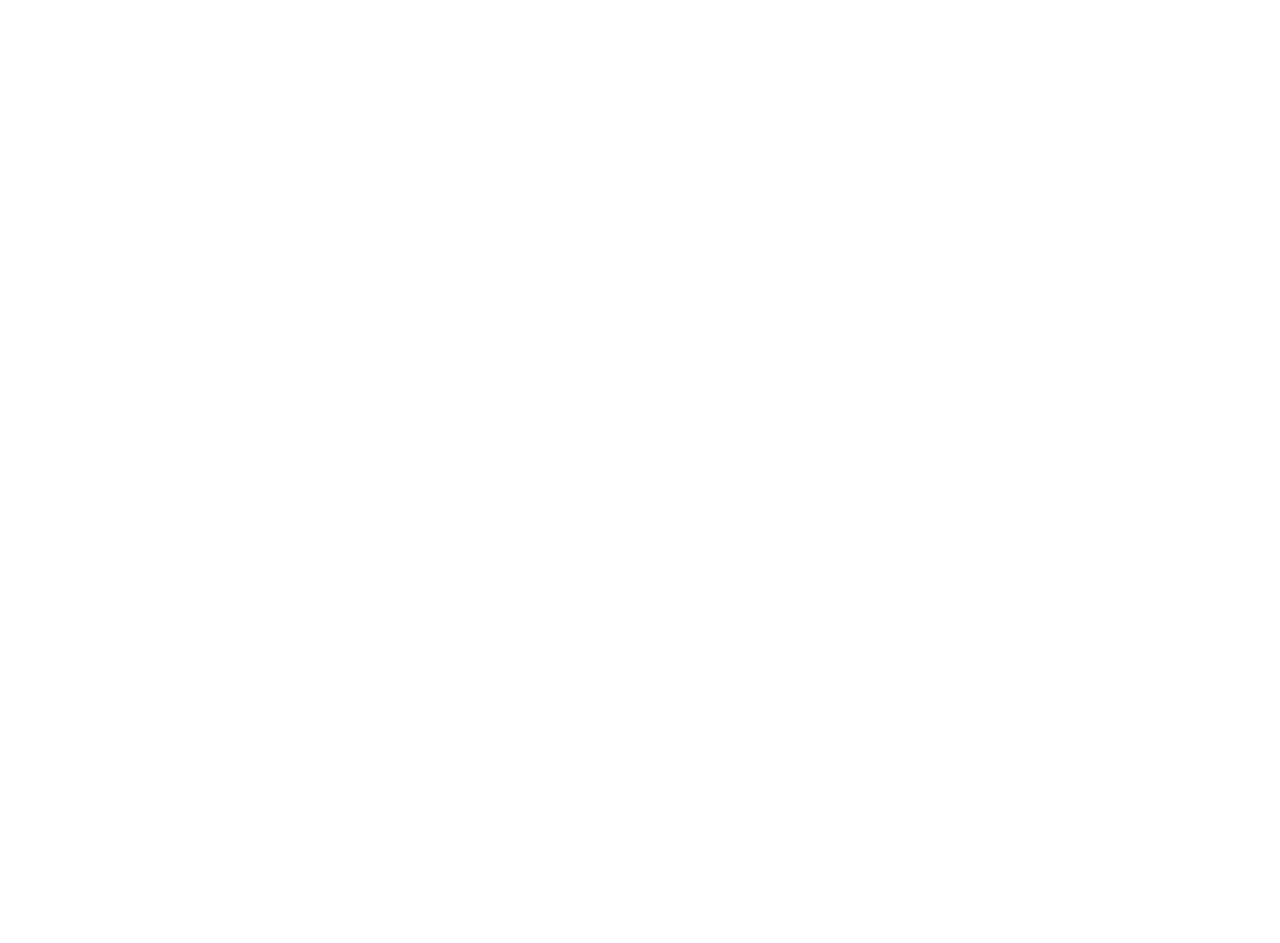
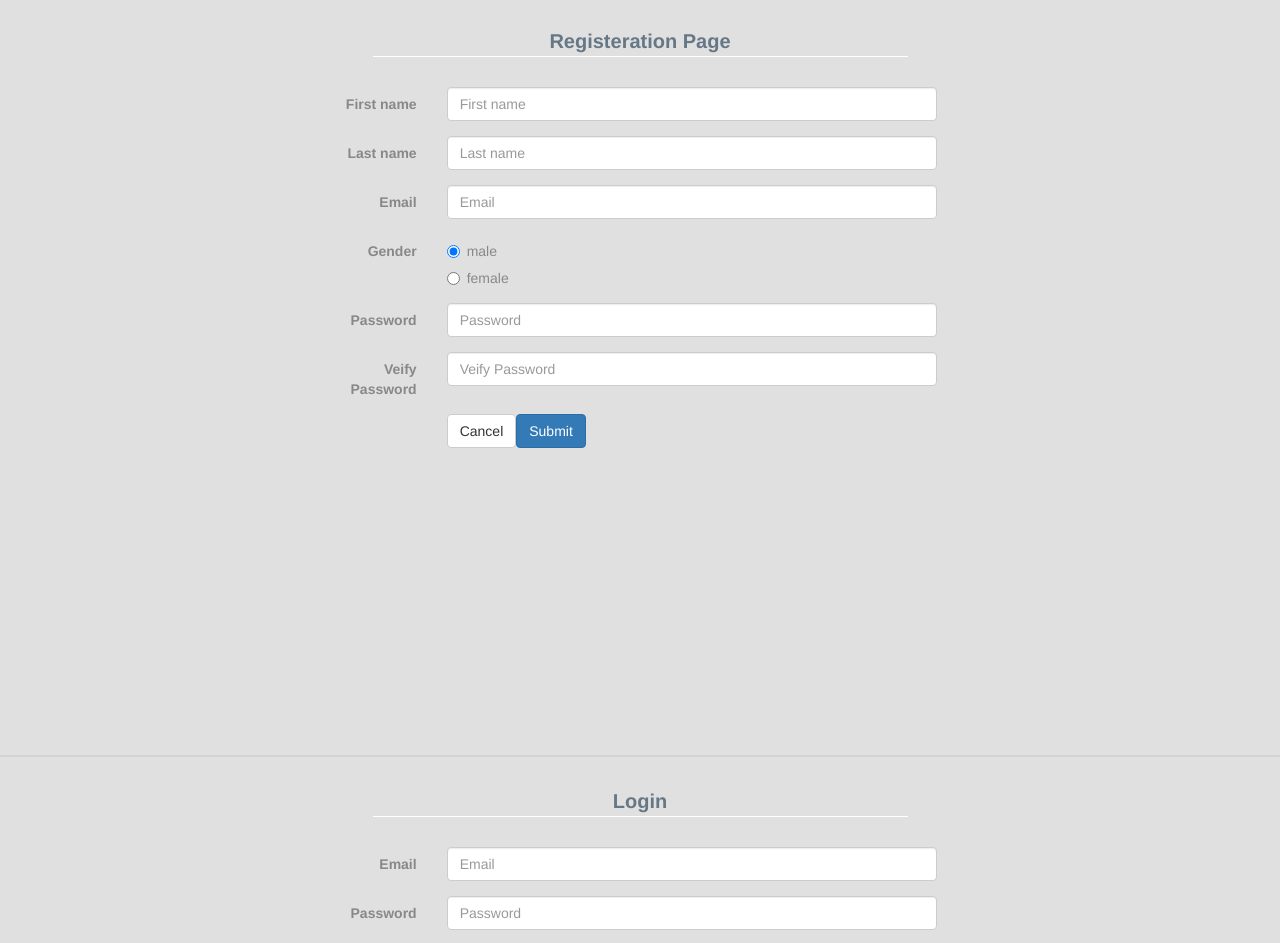
Before and after one commit to itai257/Web-Project, an Angular app in the folder Task-Manager/: page / in a window 1280 px wide. Shown: the part 860-1803 px from the top of the page. Before the commit the page ends 817 px from the top, so only its background shows below. Built offline with nearby package versions, Linux system fonts and the light colour scheme.

Commit message:
added login and registration page

```diff
--- a/Task-Manager/src/app/app.component.html
+++ b/Task-Manager/src/app/app.component.html
@@ -49,7 +49,9 @@
   </div>
   </div>
 
-  <app-tasks-page></app-tasks-page>
+   <app-tasks-page></app-tasks-page>
 
 
+<app-pm-register></app-pm-register>
+<app-pm-login></app-pm-login>
   <app-pm-calendar></app-pm-calendar>
--- a/Task-Manager/src/app/app.module.ts
+++ b/Task-Manager/src/app/app.module.ts
@@ -6,13 +6,17 @@
 import { TasksPageComponent } from './tasks-page/tasks-page.component';
 import { TopBarComponent } from './top-bar/top-bar.component';
 import { PmCalendarComponent } from './pm-calendar/pm-calendar.component';
+import { PmRegisterComponent } from './pm-register/pm-register.component';
+import { PmLoginComponent } from './pm-login/pm-login.component';
 
 @NgModule({
   declarations: [
     AppComponent,
     TasksPageComponent,
     TopBarComponent,
-    PmCalendarComponent
+    PmCalendarComponent,
+    PmRegisterComponent,
+    PmLoginComponent
   ],
   imports: [
     BrowserModule
--- /dev/null
+++ b/Task-Manager/src/app/pm-login/pm-login.component.css
@@ -0,0 +1,15 @@
+.login-container{
+    height: 100%;
+    background-color: #e0e0e0;
+    border-top: 2px solid #d3d3d3;
+    color:#888888;
+
+}
+.login-title{
+   text-align: center;
+   margin: 30px;
+    font-weight: bolder;
+    font-size: 20px;
+    border-bottom: 1px solid white;
+    color: #667785;
+}
--- /dev/null
+++ b/Task-Manager/src/app/pm-login/pm-login.component.html
@@ -0,0 +1,39 @@
+<div class="row login-container" >
+    <div class="col-md-3 col-xs-0"></div>
+
+
+           <div class="col-md-6 col-xs-12">
+                                <div class="container-fluid" style="height:100%">
+                                <!--start login paragraph -->
+                                <form class="form-horizontal">
+                                    <fieldset>
+                                     <div class="login-title">Login</div>
+
+
+                                      <div class="form-group">
+                                        <label for="inputEmail" class="col-lg-2 control-label">Email</label>
+                                        <div class="col-lg-10">
+                                          <input type="text" class="form-control" id="inputEmail" placeholder="Email">
+                                        </div>
+                                      </div>
+                                      <div class="form-group">
+                                          <label for="inputPassword" class="col-lg-2 control-label">Password</label>
+                                          <div class="col-lg-10">
+                                            <input type="password" class="form-control" id="inputPassword" placeholder="Password">
+
+                                          </div>
+                                        </div>
+                                      <div class="form-group">
+                                        <div class="col-lg-10 col-lg-offset-2">
+                                          <button type="reset" class="btn btn-default">Cancel</button>
+                                          <button type="submit" class="btn btn-primary">Submit</button>
+                                        </div>
+                                      </div>
+                                    </fieldset>
+                                  </form>
+                                  <!-- end login paragraph -->
+                                </div>
+
+          </div>
+          <div class="col-md-3 col-xs-0"></div>
+</div>
--- /dev/null
+++ b/Task-Manager/src/app/pm-login/pm-login.component.ts
@@ -0,0 +1,15 @@
+import { Component, OnInit } from '@angular/core';
+
+@Component({
+  selector: 'app-pm-login',
+  templateUrl: './pm-login.component.html',
+  styleUrls: ['./pm-login.component.css']
+})
+export class PmLoginComponent implements OnInit {
+
+  constructor() { }
+
+  ngOnInit() {
+  }
+
+}
--- /dev/null
+++ b/Task-Manager/src/app/pm-register/pm-register.component.css
@@ -0,0 +1,15 @@
+.reg-container{
+    height: 100%;
+    background-color: #e0e0e0;
+    border-top: 2px solid #d3d3d3;
+    color:#888888;
+
+}
+.reg-title{
+   text-align: center;
+   margin: 30px;
+    font-weight: bolder;
+    font-size: 20px;
+    border-bottom: 1px solid white;
+    color: #667785;
+}
--- /dev/null
+++ b/Task-Manager/src/app/pm-register/pm-register.component.html
@@ -0,0 +1,73 @@
+<div class="row reg-container" >
+    <div class="col-md-3 col-xs-0"></div>
+
+
+           <div class="col-md-6 col-xs-12">
+                                <div class="container-fluid" style="height:100%">
+                                <!--start login paragraph -->
+                                <form class="form-horizontal">
+                                    <fieldset>
+                                     <div class="reg-title">Registeration Page</div>
+                                     <div class="form-group">
+                                        <label  class="col-lg-2 control-label">First name</label>
+                                        <div class="col-lg-10">
+                                          <input type="text" class="form-control" id="inputfirstname" placeholder="First name">
+                                        </div>
+                                      </div>
+                                      <div class="form-group">
+                                          <label  class="col-lg-2 control-label">Last name</label>
+                                          <div class="col-lg-10">
+                                            <input type="text" class="form-control" id="inputlastname" placeholder="Last name">
+                                          </div>
+                                        </div>
+                                      <div class="form-group">
+                                        <label for="inputEmail" class="col-lg-2 control-label">Email</label>
+                                        <div class="col-lg-10">
+                                          <input type="text" class="form-control" id="inputEmail" placeholder="Email">
+                                        </div>
+                                      </div>
+                                      <div class="form-group">
+                                        <label class="col-lg-2 control-label">Gender</label>
+                                        <div class="col-lg-10">
+                                          <div class="radio">
+                                            <label>
+                                              <input type="radio" name="optionsRadios" id="male" value="male" checked="">
+                                              male
+                                            </label>
+                                          </div>
+                                          <div class="radio">
+                                            <label>
+                                              <input type="radio" name="optionsRadios" id="female" value="female">
+                                              female
+                                            </label>
+                                          </div>
+                                        </div>
+                                      </div>
+                                      <div class="form-group">
+                                          <label for="inputPassword" class="col-lg-2 control-label">Password</label>
+                                          <div class="col-lg-10">
+                                            <input type="password" class="form-control" id="inputPassword" placeholder="Password">
+
+                                          </div>
+                                        </div>
+                                      <div class="form-group">
+                                          <label for="inputPassword" class="col-lg-2 control-label">Veify Password</label>
+                                          <div class="col-lg-10">
+                                            <input type="password" class="form-control" id="inputverPassword" placeholder="Veify Password">
+
+                                          </div>
+                                        </div>
+                                      <div class="form-group">
+                                        <div class="col-lg-10 col-lg-offset-2">
+                                          <button type="reset" class="btn btn-default">Cancel</button>
+                                          <button type="submit" class="btn btn-primary">Submit</button>
+                                        </div>
+                                      </div>
+                                    </fieldset>
+                                  </form>
+                                  <!-- end login paragraph -->
+                                </div>
+
+          </div>
+          <div class="col-md-3 col-xs-0"></div>
+</div>
--- /dev/null
+++ b/Task-Manager/src/app/pm-register/pm-register.component.ts
@@ -0,0 +1,15 @@
+import { Component, OnInit } from '@angular/core';
+
+@Component({
+  selector: 'app-pm-register',
+  templateUrl: './pm-register.component.html',
+  styleUrls: ['./pm-register.component.css']
+})
+export class PmRegisterComponent implements OnInit {
+
+  constructor() { }
+
+  ngOnInit() {
+  }
+
+}
--- a/Task-Manager/src/styles.css
+++ b/Task-Manager/src/styles.css
@@ -5,6 +5,6 @@
 
 }
 html{
-    height: 95%;
+    height: 100%;
 
 }
```
Also changed, not shown: 2 other files (tests, documents, lock files or other folders).
